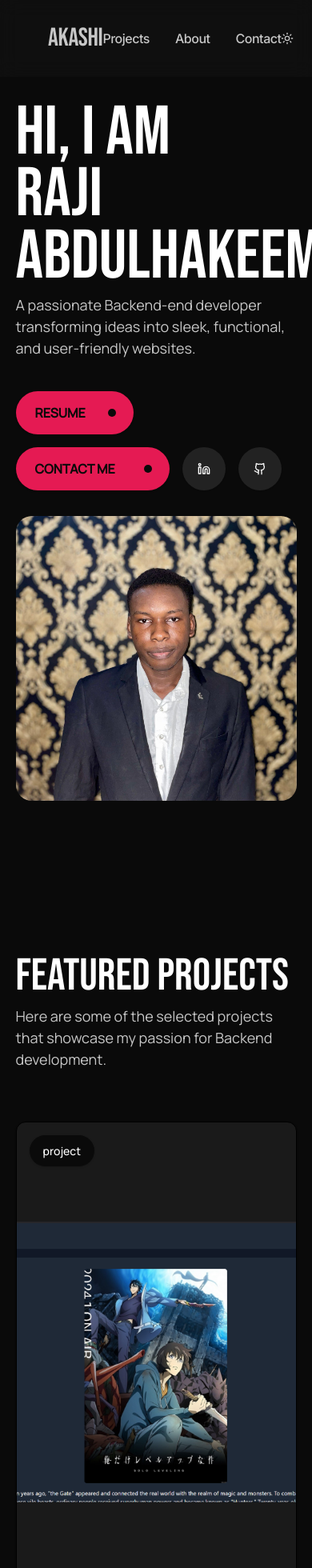
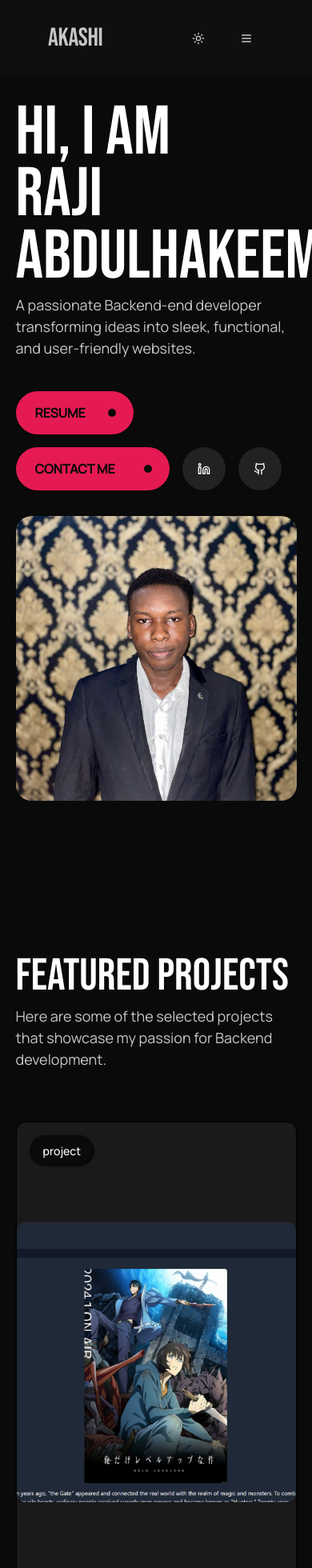
Before and after one commit to Akashii0/Portfolio_revamp, a React (Vite) app: page / in a window 390 px wide. Shown: the top 1960 px of the page at 80% size. Built offline with nearby package versions, Linux system fonts and the light colour scheme.

Commit message:
Minor Updates

```diff
--- a/src/screens/HomeDark/NavigationSection/NavigationSection.jsx
+++ b/src/screens/HomeDark/NavigationSection/NavigationSection.jsx
@@ -1,16 +1,19 @@
-import { MoonIcon, SunIcon } from "lucide-react";
-import React from "react";
+import { MoonIcon, SunIcon, MenuIcon, XIcon } from "lucide-react";
+import React, { useState } from "react";
 import { Button } from "../../../components/ui/button";
 
 export const NavigationSection = ({ isDarkMode, onToggleTheme }) => {
+  const [menuOpen, setMenuOpen] = useState(false);
+
   const navLinks = [
     { title: "Projects", href: "#work" },
     { title: "About", href: "/about" },
     { title: "Contact", href: "#contact" },
   ];
 
-  // These are for smooth scrolling from the navbar to the Work/Contact Section
   const handleNavClick = (href) => {
+    setMenuOpen(false); // Close mobile menu on nav click
+
     if (href === "#work") {
       if (window.location.pathname !== "/") {
         window.location.href = "/";
@@ -28,11 +31,8 @@ export const NavigationSection = ({ isDarkMode, onToggleTheme }) => {
         const navbarHeight = document.querySelector("nav").offsetHeight;
         const offset = section.getBoundingClientRect().top + window.pageYOffset - navbarHeight;
         window.scrollTo({ top: offset, behavior: "smooth" });
-      } else {
-        // If the section doesn't exist, navigate to the about page (if needed)
-        if (window.location.pathname !== "/about") {
+      } else if (window.location.pathname !== "/about") {
         window.location.href = "/about";
-        }
       }
     } else if (href === "/about") {
       if (window.location.pathname === "/about") {
@@ -50,33 +50,28 @@ export const NavigationSection = ({ isDarkMode, onToggleTheme }) => {
     }
   };
 
-
   return (
-    // <nav className="flex w-full items-center justify-between px-[60px] py-6">
-    // <nav className={`fixed top-0 left-0 w-full z-50 shadow-md flex items-center justify-between px-[60px] py-6 transition-colors duration-300 ${isDarkMode ? 'bg-neutralblack' : 'bg-white'
-    //   }`}>
     <nav
       className={`fixed top-0 left-0 w-full z-50 flex items-center justify-between px-[60px] py-6 backdrop-blur-md transition-colors duration-300 ${
-        isDarkMode
-          ? 'bg-[rgba(18,18,18,0.7)]'
-          : 'bg-[rgba(255,255,255,0.7)]'
+        isDarkMode ? "bg-[rgba(18,18,18,0.7)]" : "bg-[rgba(255,255,255,0.7)]"
       }`}
     >
-      <a href="/"
-      >
+      {/* Logo */}
+      <a href="/">
         <h1 className={`font-['Bebas_Neue',Helvetica] font-normal ${isDarkMode ? 'text-neutraloffwhite' : 'text-neutralblack'} text-[32px] tracking-[-0.32px] leading-[48px]`}>
           Akashi
         </h1>
       </a>
 
-      <div className="flex items-center gap-8">
+      {/* Center Nav Links (desktop only) */}
+      <div className="hidden md:flex absolute left-1/2 transform -translate-x-1/2 gap-8 items-center">
         {navLinks.map((link) => (
           <a
             key={link.title}
             href={link.href}
             onClick={(e) => {
-              e.preventDefault(); // Prevent default link behavior
-              handleNavClick(link.href); // Call the navigation function
+              e.preventDefault();
+              handleNavClick(link.href);
             }}
             className={`font-['Inter',Helvetica] font-medium ${isDarkMode ? 'text-neutraloffwhite hover:text-white' : 'text-neutralblack hover:text-black'} text-base tracking-[-0.48px] leading-6 transition-colors`}
           >
@@ -85,10 +80,13 @@ export const NavigationSection = ({ isDarkMode, onToggleTheme }) => {
         ))}
       </div>
 
+      {/* Theme + Mobile Menu Toggle (right) */}
+      <div className="flex items-center gap-4 md:gap-0">
+        {/* Theme Toggle */}
         <Button
           variant="ghost"
           size="icon"
-        className="w-10 h-10 rounded-full"
+          className="w-[44px] h-[44px]"
           onClick={onToggleTheme}
           aria-label={isDarkMode ? "Toggle light mode" : "Toggle dark mode"}
         >
@@ -98,6 +96,50 @@ export const NavigationSection = ({ isDarkMode, onToggleTheme }) => {
             <MoonIcon className="h-6 w-6 text-neutralblack" />
           )}
         </Button>
+
+        {/* Mobile Menu Button (hamburger) */}
+        <div className="md:hidden">
+          <Button
+            variant="ghost"
+            size="icon"
+            onClick={() => setMenuOpen((prev) => !prev)}
+            className="w-[44px] h-[44px] flex items-center justify-center"
+          >
+            {menuOpen ? (
+              <XIcon className={`w-6 h-6 ${isDarkMode ? "text-neutraloffwhite" : "text-neutralblack"}`} />
+            ) : (
+              <MenuIcon className={`w-6 h-6 ${isDarkMode ? "text-neutraloffwhite" : "text-neutralblack"}`} />
+            )}
+          </Button>
+        </div>
+      </div>
+
+      {/* Mobile Nav Menu */}
+      {menuOpen && (
+        <div
+          className={`absolute top-full left-0 w-full py-6 z-40 transition-all backdrop-blur-md ${
+            isDarkMode ? "bg-[rgba(0,0,0,0.9)]" : "bg-[rgba(255,255,255,0.7)]"
+          }`}
+        >
+          <div className="flex flex-col items-center gap-6">
+            {navLinks.map((link) => (
+              <a
+                key={link.title}
+                href={link.href}
+                onClick={(e) => {
+                  e.preventDefault();
+                  handleNavClick(link.href);
+                }}
+                className={`text-lg font-semibold ${
+                  isDarkMode ? "text-white" : "text-black"
+                }`}
+              >
+                {link.title}
+              </a>
+            ))}
+          </div>
+        </div>
+      )}
     </nav>
   );
 };
--- a/src/screens/HomeDark/sections/FeaturedProjectsSection/FeaturedProjectsSection.jsx
+++ b/src/screens/HomeDark/sections/FeaturedProjectsSection/FeaturedProjectsSection.jsx
@@ -11,7 +11,7 @@ const projects = [
     description: "A modern and responsive FastAPI powered webapp that Bulk Downloads Animes",
     image: "/otakutorrent.png",
     year: "2025",
-    role: "Full-Stack Developer",
+    role: "FullStack Developer",
     githubLink: "https://github.com/Akashii0/OtakuTorrent",
     liveDemoLink: ""
   },
@@ -23,16 +23,16 @@ const projects = [
     year: "2024",
     role: "Backend Developer",
     githubLink: "https://github.com/Akashii0/Thought_Chronicles",
-    liveDemoLink: "https://thought-chronicles.vercel.app"
+    liveDemoLink: ""
   },
   {
     id: 3,
-    title: "Bookmark Manager Landing Page",
-    description: "A modern and clean landing page design...",
-    image: "/desktop-active-states.png",
-    year: "2023",
-    role: "Front-end Developer",
-    githubLink: "",
+    title: "Fast-ToDo",
+    description: "A FastAPI powered ToDo webapp integrated with Oauth2 authentication",
+    image: "/fast-todo.png",
+    year: "2024",
+    role: "Fullstack Developer",
+    githubLink: "https://github.com/Akashii0/Fast-ToDo",
     liveDemoLink: ""
   },
 ];
@@ -60,7 +60,7 @@ export const FeaturedProjectsSection = ({ isDarkMode }) => {
                   project
                 </Badge>
                 <img
-                  className=" w-[490px] h-[351px]  object-cover"
+                  className=" w-[490px] h-[351px] rounded-xl object-cover"
                   alt={project.title}
                   src={project.image}
                 />
```
Also changed, not shown: public/fast-todo.png (added). Lines whose indentation alone changed are shown as unchanged.
